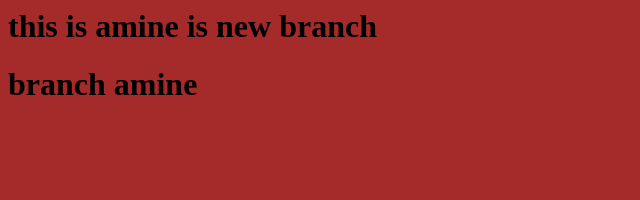
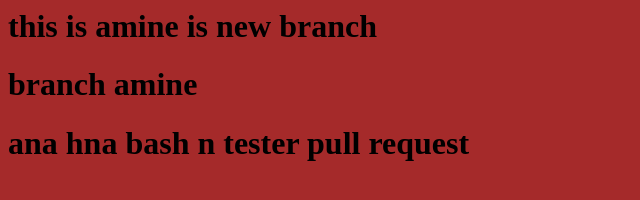
Before and after one commit to aminesmihi/test, a plain HTML site: page index.html in a window 1280 px wide. Shown: the whole page, without its empty margins (0-640 px from the left). Drawn offline with Linux system fonts and the light colour scheme.

Commit message:
first commit de amine 2 pulrequest

```diff
--- a/index.html
+++ b/index.html
@@ -5,5 +5,6 @@
     <body>
         <H1>this is amine is new branch </H1>
         <H1>branch amine</H1>
+        <H1>ana hna bash n tester pull request </H1>
     </body>
 </html>
```
